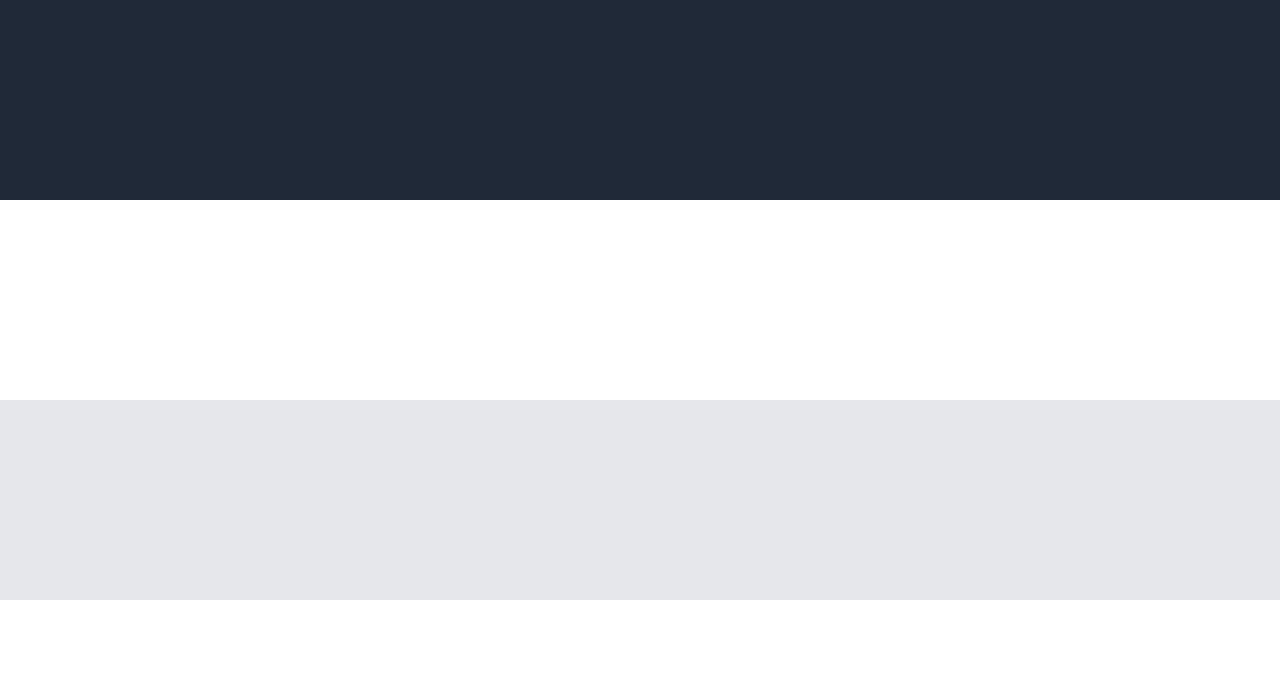
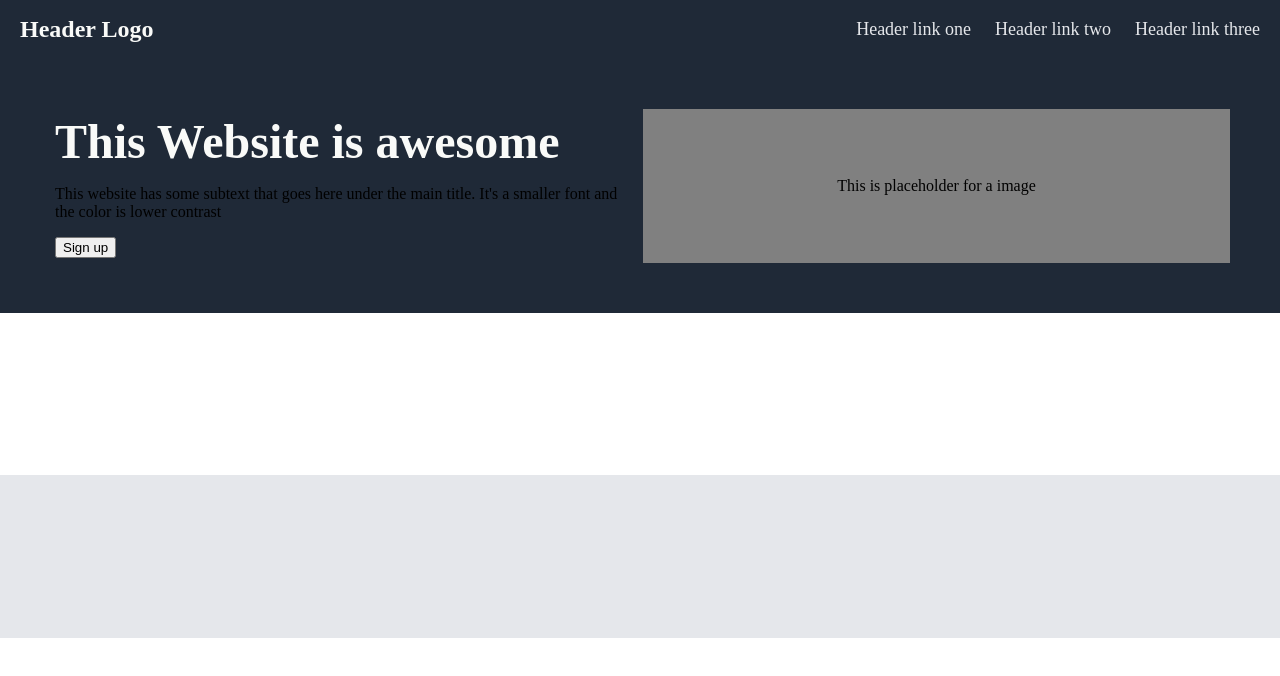
Before and after one commit to dannyWahlberg/landing-page, a plain HTML site: page index.html in a window 1280 px wide. Drawn offline with Linux system fonts and the light colour scheme.

Commit message:
done with the first part

```diff
--- a/index.html
+++ b/index.html
@@ -9,7 +9,26 @@
 <body>
     <div class="main-container">
         <div class="first section">
-            <div class="header"></div>
+            <div class="header"><h1 class="logo">Header Logo</h1>
+            <nav>
+                <ul>
+                    <li><a href="#">Header link one</a></li>
+                    <li><a href="#">Header link two</a></li>
+                    <li><a href="#">Header link three</a></li>
+                </ul>
+            </nav>
+        </div>
+        <div class="header-container">
+            <div class="header-info" >
+                <h2 class="awesome" >This Website is awesome</h2>
+                <p>This website has some subtext that goes here under the main title.
+                    It's a smaller font and the color is lower contrast
+                </p>
+                <button>Sign up</button>
+            </div>
+            <div class="image-holder"><div><p>This is placeholder for a image</p></div>
+        </div>
+        </div>
         </div>
         <div class="second section"></div>
         <div class="third section"></div>
--- a/style.css
+++ b/style.css
@@ -16,11 +16,68 @@ html, body {
 
 .first{
 
-
-
     background-color: #1f2937   ;
 }
 
+.header {
+    display:flex;
+    justify-content: space-between;
+    align-items: center;
+    padding:0 5px 0 20px;
+}
+
+nav ul{
+    list-style-type: none;
+    margin: 0;
+    padding: 0;
+
+}
+
+nav li{
+    display:inline-block;
+    margin-right:10px;
+}
+
+nav a {
+    text-decoration: none;
+    padding:5px;
+    font-size: 18px;
+    color: #e5e7eb;
+
+}
+
+.logo {
+    font-size: 24px;
+    color: #f9faf8;
+}
+
+.header-container{
+    display:flex;
+    margin:50px
+}
+.header-info{
+    flex:1;
+    margin:5px;
+}
+.image-holder{
+    display:flex;
+    flex:1;
+    border:2px solid grey;
+    background-color: grey;
+    justify-content: center;
+    align-items: center;
+}
+
+.awesome {
+    font-size: 48px;
+    font-weight: 900;
+    color: #f9faf8;
+    margin:0;
+}
+
+.header-container > .awesome > p  {
+    color: red;
+}
 .third {
 
     background-color: #e5e7eb;
```
